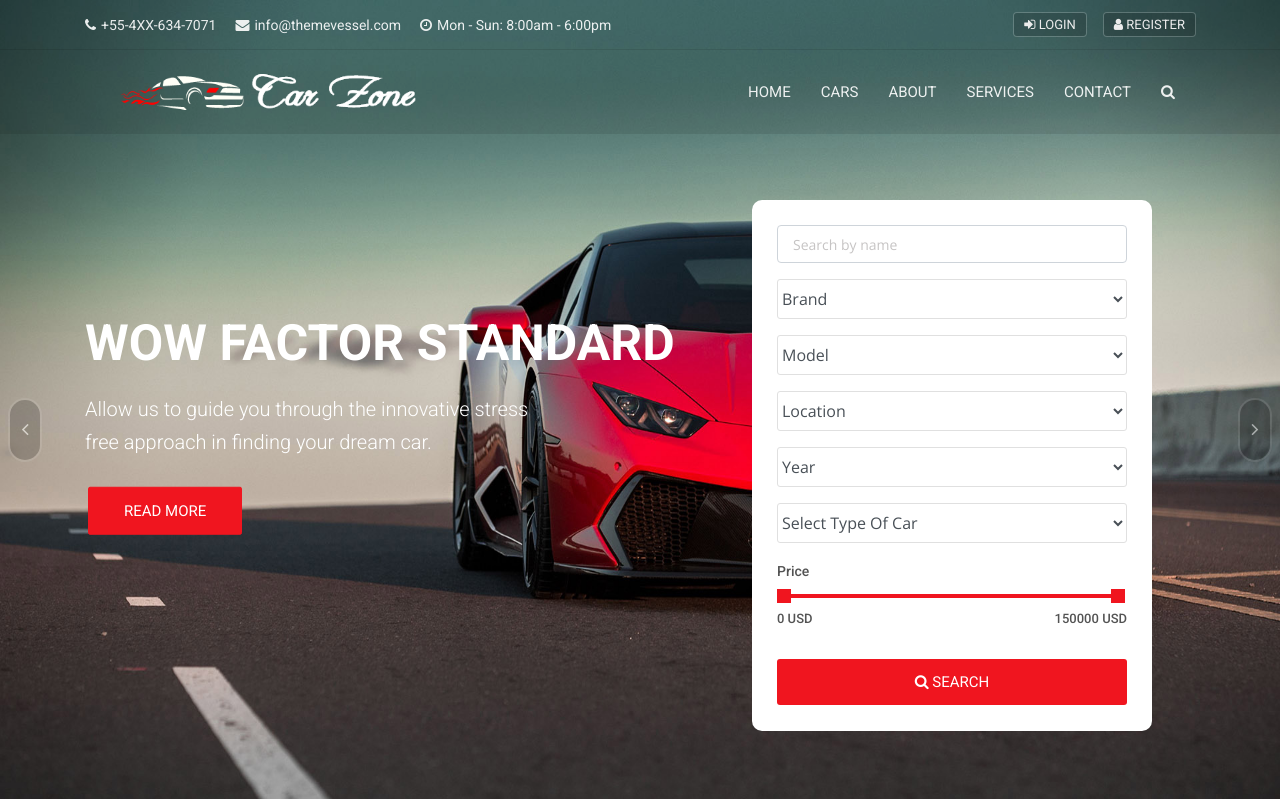
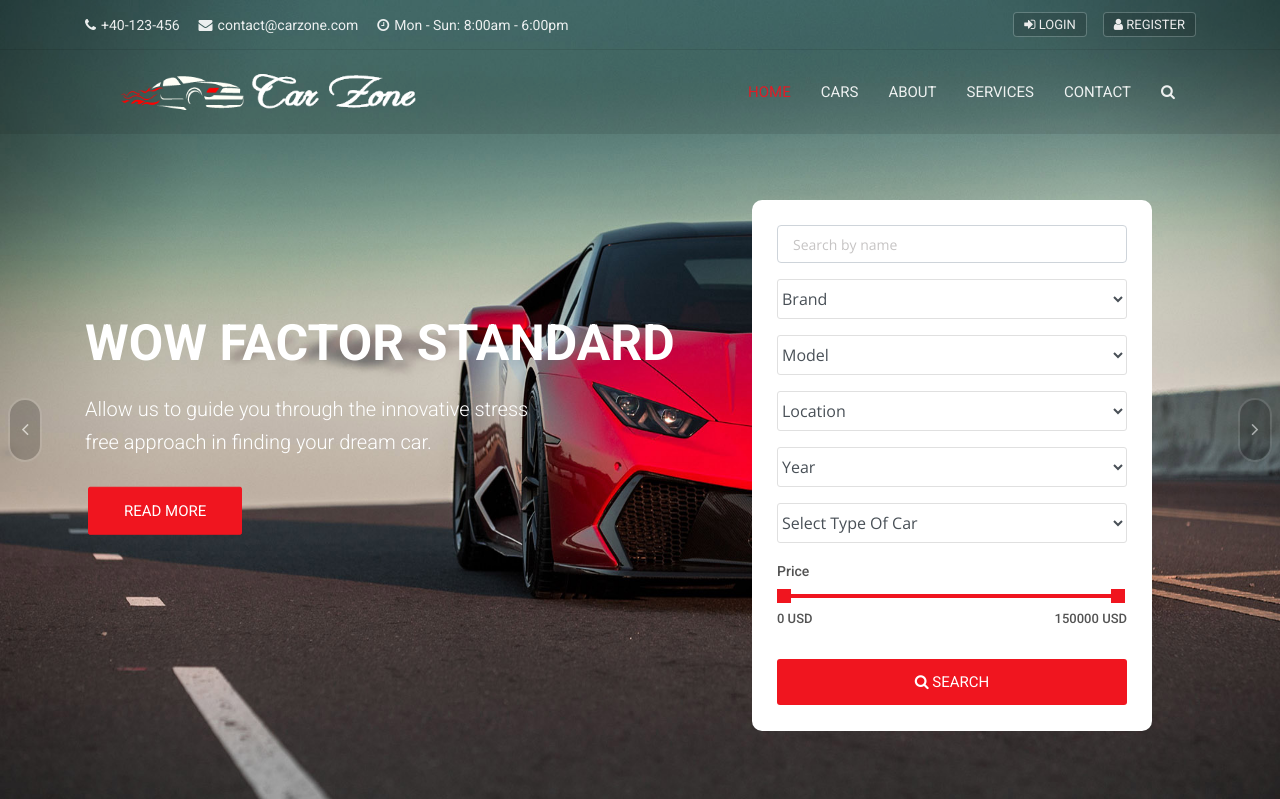
Before and after one commit to raresrusu38/carZone, a Django app: page / in a window 1280 px wide. Shown: the top 799 px of the page. Run offline with Django 3.2, Linux system fonts and the light colour scheme; data that the repository does not hold is empty; some libraries are stand-ins or nearby versions.

Commit message:
fixed top bar links and active class to menu links

```diff
--- a/templates/includes/footer.html
+++ b/templates/includes/footer.html
@@ -6,15 +6,15 @@
         <div class="container">
             <div class="row">
                 <div class="col-lg-8">
-                    <p class="copy">© 2020 <a href="#">Carzone Corp.</a> All Rights Reserved.</p>
+                    <p class="copy">© {% now 'Y' %} Carzone Corp. All Rights Reserved.</p>
                 </div>
                 <div class="col-lg-4">
                     <div class="social-list-2">
                         <ul>
-                            <li><a href="#" class="facebook-bg"><i class="fa fa-facebook"></i></a></li>
-                            <li><a href="#" class="twitter-bg"><i class="fa fa-twitter"></i></a></li>
-                            <li><a href="#" class="google-bg"><i class="fa fa-google-plus"></i></a></li>
-                            <li><a href="#" class="linkedin-bg"><i class="fa fa-linkedin"></i></a></li>
+                            <li><a href="http://www.facebook.com" target="_blank" class="facebook-bg"><i class="fa fa-facebook"></i></a></li>
+                            <li><a href="http://www.twitter.com" target="_blank" class="twitter-bg"><i class="fa fa-twitter"></i></a></li>
+                            <li><a href="http://www.google.com" target="_blank" class="google-bg"><i class="fa fa-google-plus"></i></a></li>
+                            <li><a href="http://www.linkedin.com" target="_blank" class="linkedin-bg"><i class="fa fa-linkedin"></i></a></li>
                         </ul>
                     </div>
                 </div>
--- a/templates/includes/main_header.html
+++ b/templates/includes/main_header.html
@@ -13,7 +13,13 @@
             <div class="navbar-collapse collapse w-100" id="navbar">
                 <ul class="navbar-nav ml-auto">
                     <li class="nav-item">
-                        <a class="nav-link dropdown-toggle" href="{% url 'pages:home' %}">
+                        <a
+                        {% if '/' == request.path %}
+                        class="nav-link active"
+                        {% else %}
+                        class="nav-link"
+                        {% endif %}
+                        href="{% url 'pages:home' %}">
                             Home
                         </a>
                     </li>
@@ -23,19 +29,36 @@
                         </a>
                     </li>
                     <li class="nav-item">
-                        <a class="nav-link" href="{% url 'pages:about' %}">
+                        <a
+                        {% if 'about' in request.path %}
+                        class="nav-link active"
+                        {% else %}
+                        class="nav-link"
+                        {% endif %}
+                        href="{% url 'pages:about' %}">
                             About
                         </a>
                     </li>
                     <li class="nav-item">
-                        <a class="nav-link" href="{% url 'pages:services' %}">
+                        <a
+                        {% if 'services' in request.path %}
+                        class="nav-link active"
+                        {% else %}
+                        class="nav-link"
+                        {% endif %}
+                        href="{% url 'pages:services' %}">
                             Services
                         </a>
                     </li>
 
-
                     <li class="nav-item dropdown">
-                        <a class="nav-link" href="{% url 'pages:contact' %}">Contact</a>
+                        <a
+                        {% if 'contact' in request.path %}
+                        class="nav-link active"
+                        {% else %}
+                        class="nav-link"
+                        {% endif %}
+                        href="{% url 'pages:contact' %}">Contact</a>
                     </li>
                     <li class="nav-item dropdown m-hide">
                         <a href="#full-page-search" class="nav-link h-icon">
--- a/templates/includes/top_header.html
+++ b/templates/includes/top_header.html
@@ -5,8 +5,8 @@
         <div class="row">
             <div class="col-lg-8 col-md-8 col-sm-7">
                 <div class="list-inline">
-                    <a href="tel:+55-4XX-634-7071"><i class="fa fa-phone"></i>+55-4XX-634-7071</a>
-                    <a href="tel:info@themevessel.com"><i class="fa fa-envelope"></i>info@themevessel.com</a>
+                    <a href="tel:+40-123-456"><i class="fa fa-phone"></i>+40-123-456</a>
+                    <a href="mailto:contact@carzone.com"><i class="fa fa-envelope"></i>contact@carzone.com</a>
                     <a href="tel:info@themevessel.com"><i class="fa fa-clock-o"></i>Mon - Sun: 8:00am - 6:00pm</a>
                 </div>
             </div>
--- a/templates/pages/home.html
+++ b/templates/pages/home.html
@@ -22,7 +22,7 @@
                         <h3>Explore Your Dream Car</h3>
                         <h5>Allow us to guide you through the innovative stress<br>
                             free approach in finding your dream car.</h5>
-                        <a href="#" class="btn btn-lg btn-theme">Read more</a>
+                        <a href="{% url 'pages:services' %}" class="btn btn-lg btn-theme">Read more</a>
                     </div>
                 </div>
                 <div class="carousel-item banner-max-height item-bg">
@@ -31,7 +31,7 @@
                         <h3>We Are Wheel</h3>
                         <h5>Allow us to guide you through the innovative stress<br>
                             free approach in finding your dream car.</h5>
-                        <a href="#" class="btn btn-lg btn-theme">Read more</a>
+                        <a href="{% url 'pages:services' %}" class="btn btn-lg btn-theme">Read more</a>
                     </div>
                 </div>
             </div>
@@ -957,7 +957,7 @@
                     </div>
                 </div>
                 <div class="col-lg-3 col-md-4 col-sm-12">
-                    <a href="contact.html" class="btn btn-md">Get in Touch</a>
+                    <a href="{% url 'pages:contact' %}" class="btn btn-md">Get in Touch</a>
                 </div>
             </div>
         </div>
```
